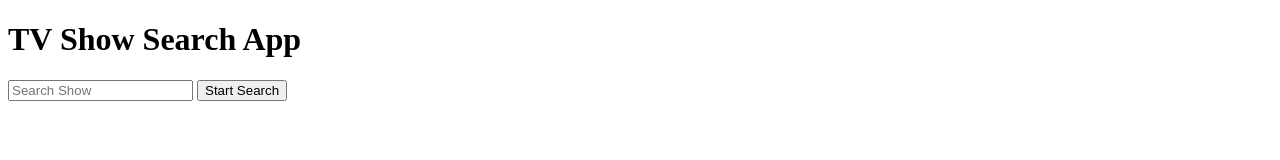
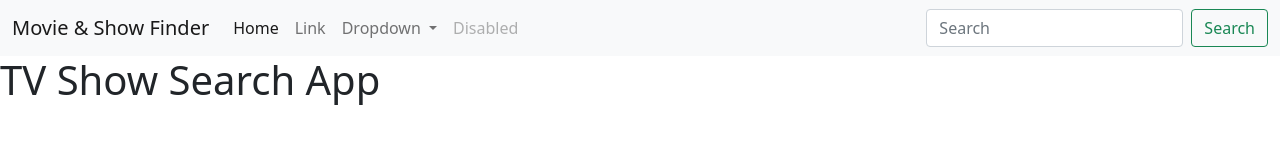
Before and after one commit to ndlovuraymond/Web-Development, a plain HTML site: page TV Show Search App/index.html in a window 1280 px wide. Drawn offline with nearby package versions, Linux system fonts and the light colour scheme.

Commit message:
added navbar at the top of the page

```diff
--- a/TV Show Search App/index.html
+++ b/TV Show Search App/index.html
@@ -5,15 +5,60 @@
     <meta charset="UTF-8">
     <meta name="viewport" content="width=device-width, initial-scale=1.0">
     <title>TV Show Search App</title>
+    <link href="https://cdn.jsdelivr.net/npm/bootstrap@5.0.2/dist/css/bootstrap.min.css" rel="stylesheet"
+        integrity="sha384-EVSTQN3/azprG1Anm3QDgpJLIm9Nao0Yz1ztcQTwFspd3yD65VohhpuuCOmLASjC" crossorigin="anonymous">
+    <script src="https://cdn.jsdelivr.net/npm/bootstrap@5.0.2/dist/js/bootstrap.bundle.min.js"
+        integrity="sha384-MrcW6ZMFYlzcLA8Nl+NtUVF0sA7MsXsP1UyJoMp4YLEuNSfAP+JcXn/tWtIaxVXM"
+        crossorigin="anonymous"></script>
     <script src="https://cdn.jsdelivr.net/npm/axios/dist/axios.min.js"></script>
 </head>
 
 <body>
+    <section class="header">
+        <nav class="navbar navbar-expand-lg navbar-light bg-light">
+            <div class="container-fluid">
+                <a class="navbar-brand" href="#">Movie & Show Finder</a>
+                <button class="navbar-toggler" type="button" data-bs-toggle="collapse"
+                    data-bs-target="#navbarSupportedContent" aria-controls="navbarSupportedContent"
+                    aria-expanded="false" aria-label="Toggle navigation">
+                    <span class="navbar-toggler-icon"></span>
+                </button>
+                <div class="collapse navbar-collapse" id="navbarSupportedContent">
+                    <ul class="navbar-nav me-auto mb-2 mb-lg-0">
+                        <li class="nav-item">
+                            <a class="nav-link active" aria-current="page" href="#">Home</a>
+                        </li>
+                        <li class="nav-item">
+                            <a class="nav-link" href="#">Link</a>
+                        </li>
+                        <li class="nav-item dropdown">
+                            <a class="nav-link dropdown-toggle" href="#" id="navbarDropdown" role="button"
+                                data-bs-toggle="dropdown" aria-expanded="false">
+                                Dropdown
+                            </a>
+                            <ul class="dropdown-menu" aria-labelledby="navbarDropdown">
+                                <li><a class="dropdown-item" href="#">Action</a></li>
+                                <li><a class="dropdown-item" href="#">Another action</a></li>
+                                <li>
+                                    <hr class="dropdown-divider">
+                                </li>
+                                <li><a class="dropdown-item" href="#">Something else here</a></li>
+                            </ul>
+                        </li>
+                        <li class="nav-item">
+                            <a class="nav-link disabled" href="#" tabindex="-1" aria-disabled="true">Disabled</a>
+                        </li>
+                    </ul>
+                    <form class="d-flex" id="showForm">
+                        <input class="form-control me-2" type="search" placeholder="Search" aria-label="Search"
+                            name="query">
+                        <button class="btn btn-outline-success" type="submit">Search</button>
+                    </form>
+                </div>
+            </div>
+        </nav>
+    </section>
     <h1>TV Show Search App</h1>
-    <form id="showForm">
-        <input type="text" placeholder="Search Show" name="query">
-        <button>Start Search</button>
-    </form>
     <script src="app.js"></script>
 
 </body>
```
